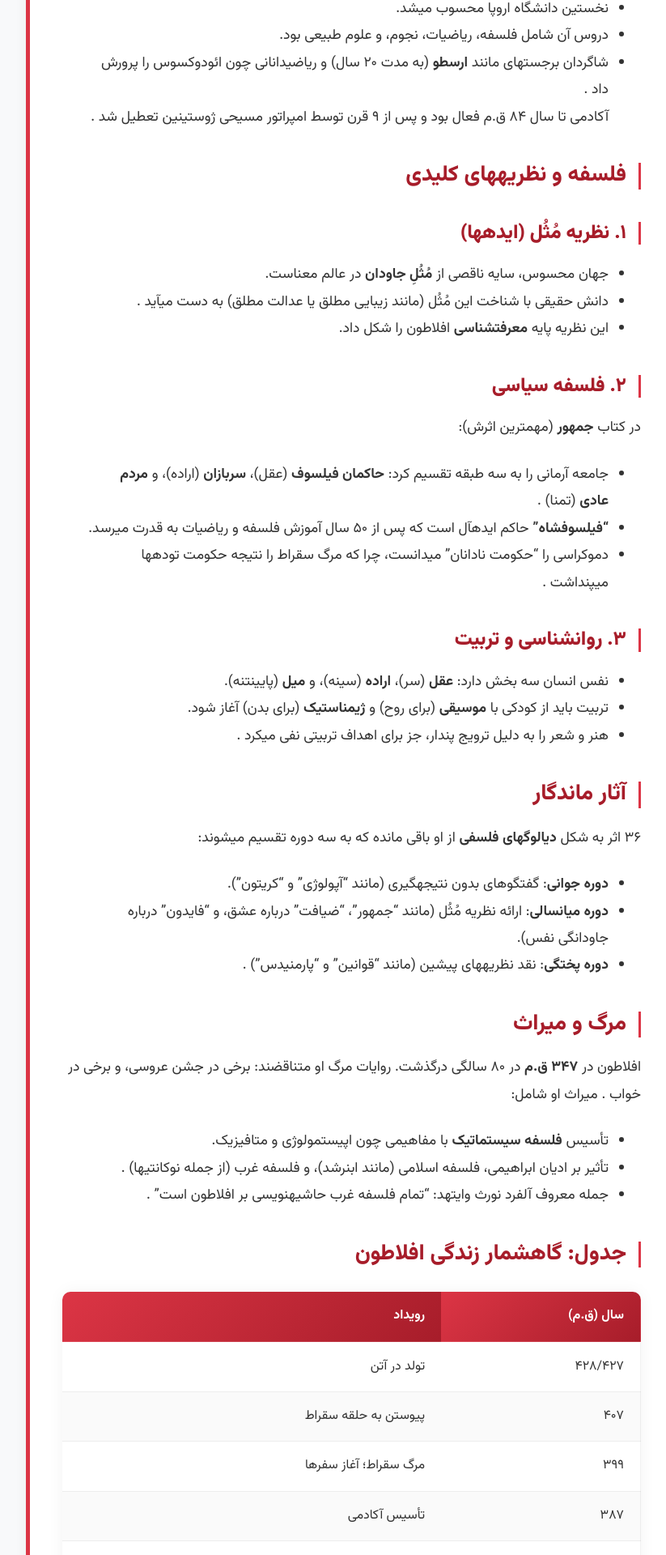
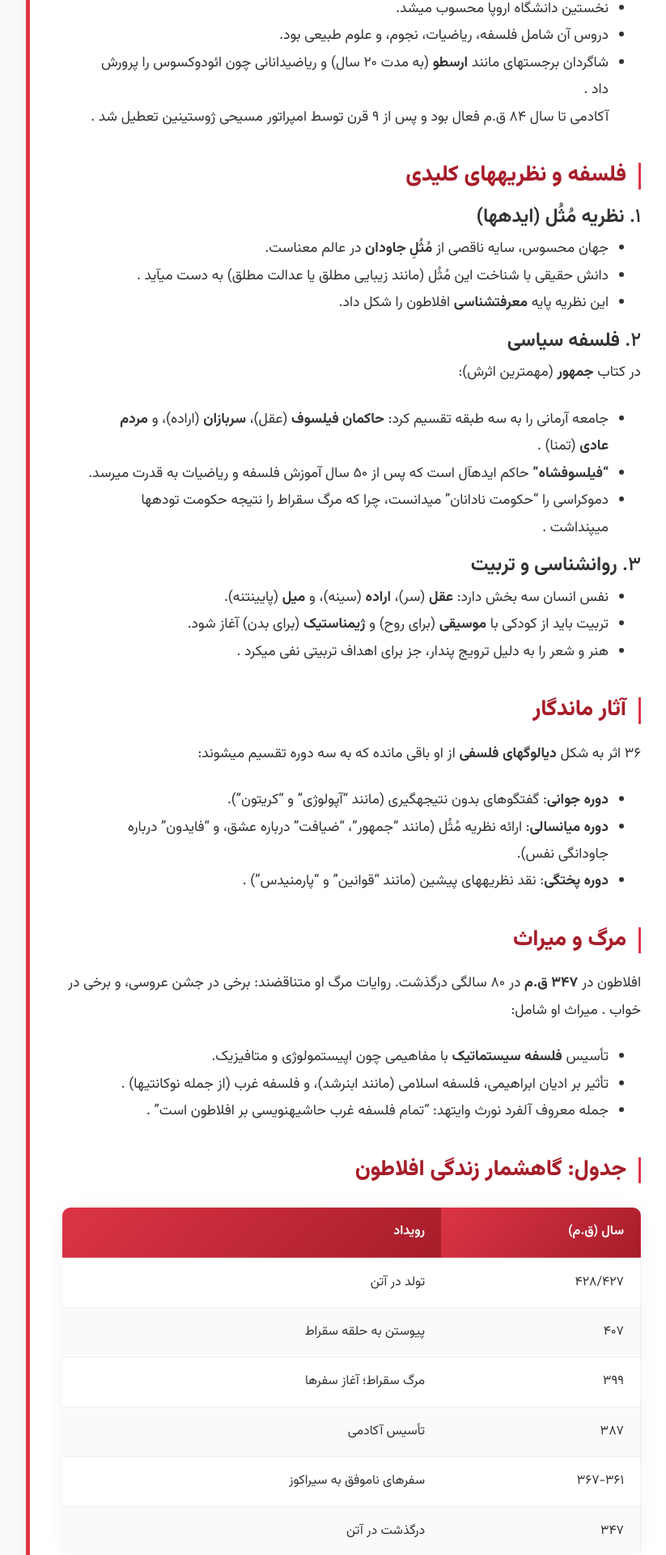
Before and after one commit to darkblog/darkblog.github.io, a Jekyll site: the page built from _posts/2025-7-3-50.md, in a window 1280 px wide. Shown: the part 1298-3218 px from the top of the page at 81% size, without its empty margins (208-1031 px from the left). Built offline with Jekyll 4.4.1, drawn with Linux system fonts in a browser that asks for light colours.

Commit message:
Update post.html

```diff
--- a/_layouts/post.html
+++ b/_layouts/post.html
@@ -190,7 +190,7 @@
             line-height: 1.8;
         }
 
-        .post-content h2, .post-content h3 {
+        .post-content h2 {
             font-weight: 800;
             margin: 40px 0 20px;
             color: var(--primary-dark);
```
